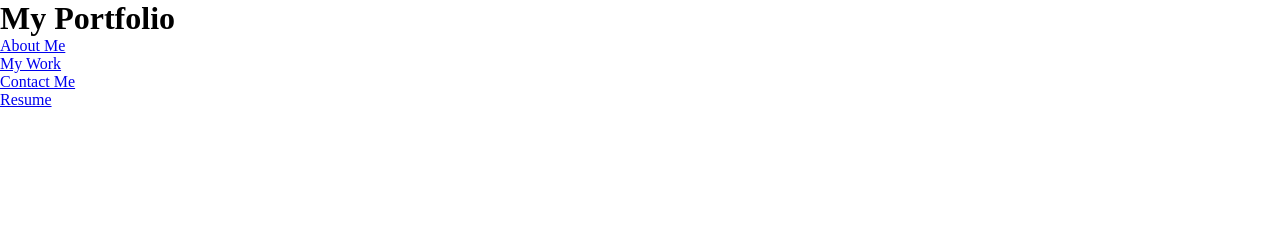
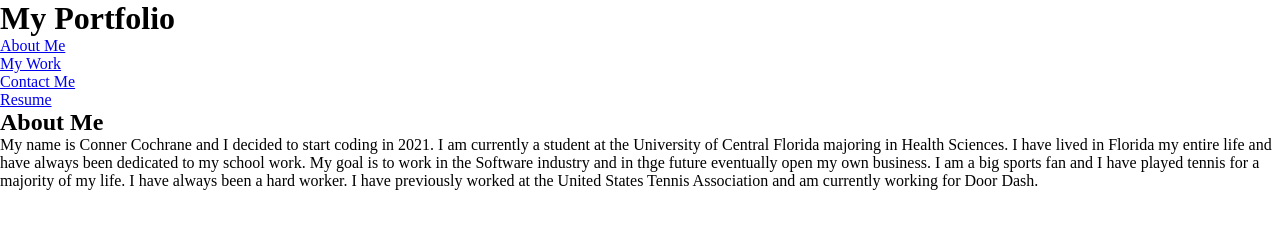
Before and after one commit to connerc11/challenge-2-bootcamp, a plain HTML site: page index.html in a window 1280 px wide. Drawn offline with Linux system fonts and the light colour scheme; files that its build step writes are made by us from their sources.

Commit message:
Add files via upload
updated about me section

```diff
--- a/index.html
+++ b/index.html
@@ -1,4 +1,4 @@
-<!DOCTYPE html>
+<DOCTYPE html>
 <html lang="en">
 
     <head>
@@ -33,3 +33,10 @@
     </ul>
 </nav>
 </header>
+
+
+<section id="#About-Me">
+    <h2>About Me</h2>
+        <p>
+            My name is Conner Cochrane and I decided to start coding in 2021. I am currently a student at the University of Central Florida majoring in Health Sciences. I have lived in Florida my entire life and have always been dedicated to my school work. My goal is to work in the Software industry and in thge future eventually open my own business. I am a big sports fan and I have played tennis for a majority of my life. I have always been a hard worker. I have previously worked at the United States Tennis Association and am currently working for Door Dash.
+        </p>
```
